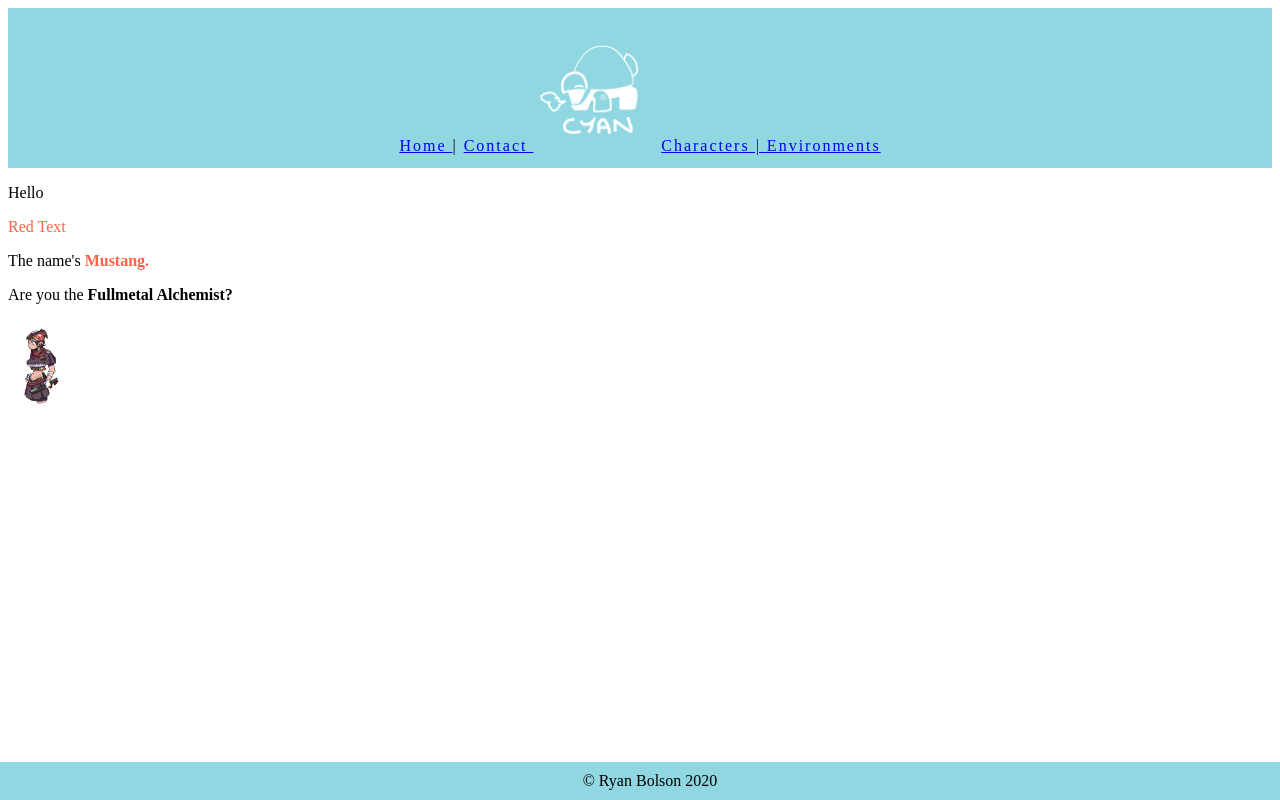
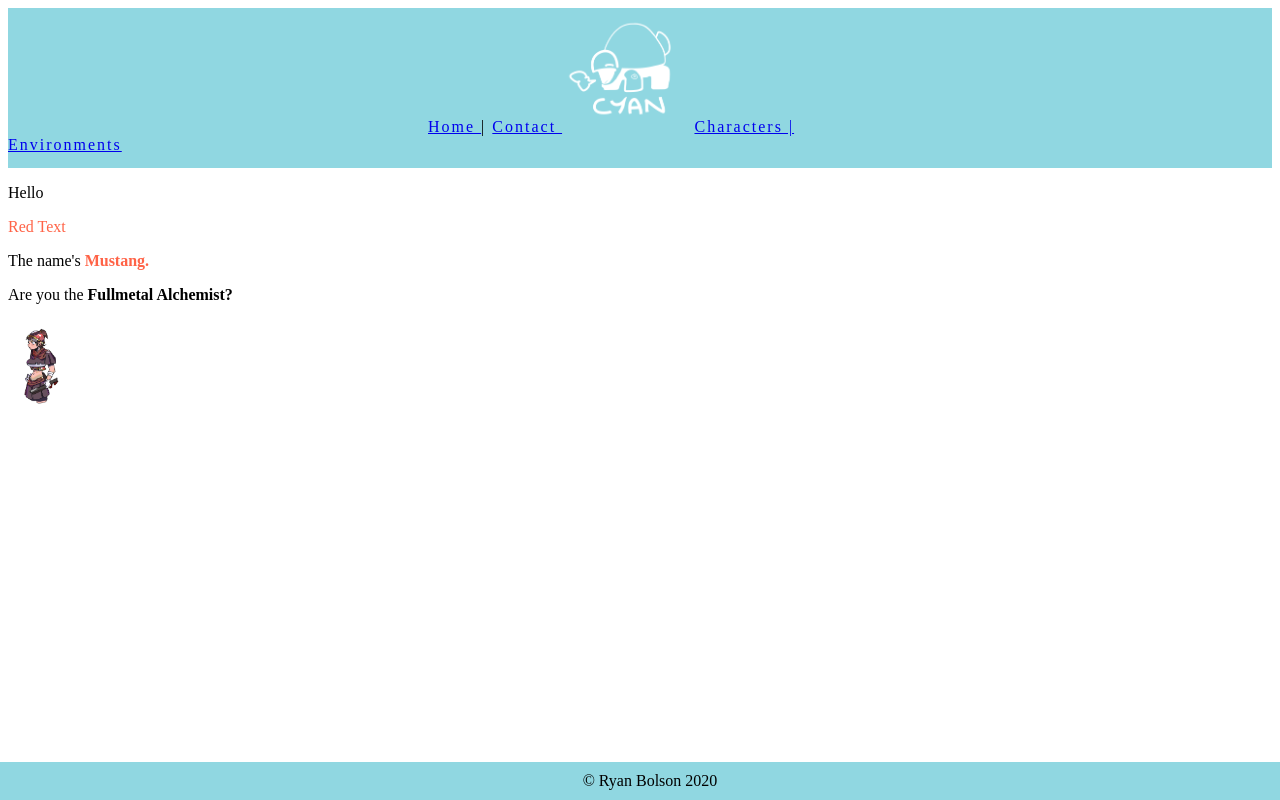
Before and after one commit to Cyan244466666/Ryan, a plain HTML site: page index_2.5.html in a window 1280 px wide. Drawn offline with Linux system fonts and the light colour scheme.

Commit message:
Change 5

```diff
--- a/index_2.5.html
+++ b/index_2.5.html
@@ -9,9 +9,9 @@
     <div style="background: rgb(144, 215, 225); height: 10rem">
 
       <div>
-      <p style="text-align:center; text-indent: 0px; letter-spacing: 2px; padding: 23px; hover: -3px -4px"> <a href="index_2.5.html">Home </a> | <a href="contact.html">Contact </a>
-      <img src="images/header_logo.png" width="10%" height="auto">
-      <a href="characters_page2.html">Characters | <a href="environments_page3.html">Environments </a> </p>
+      <p style="text-align:center; letter-spacing: 2px; padding: 420px; display: inline"> <a href="index_2.5.html">Home </a> | <a href="contact.html">Contact </a>
+      <img src="images/header_logo.png" width="10%" height="auto" float="centre" indent: "20px" display: "inline">
+      <a href="characters_page2.html"> Characters | <a href="environments_page3.html">Environments </a> </p>
       </div>
     </div>
 
```
